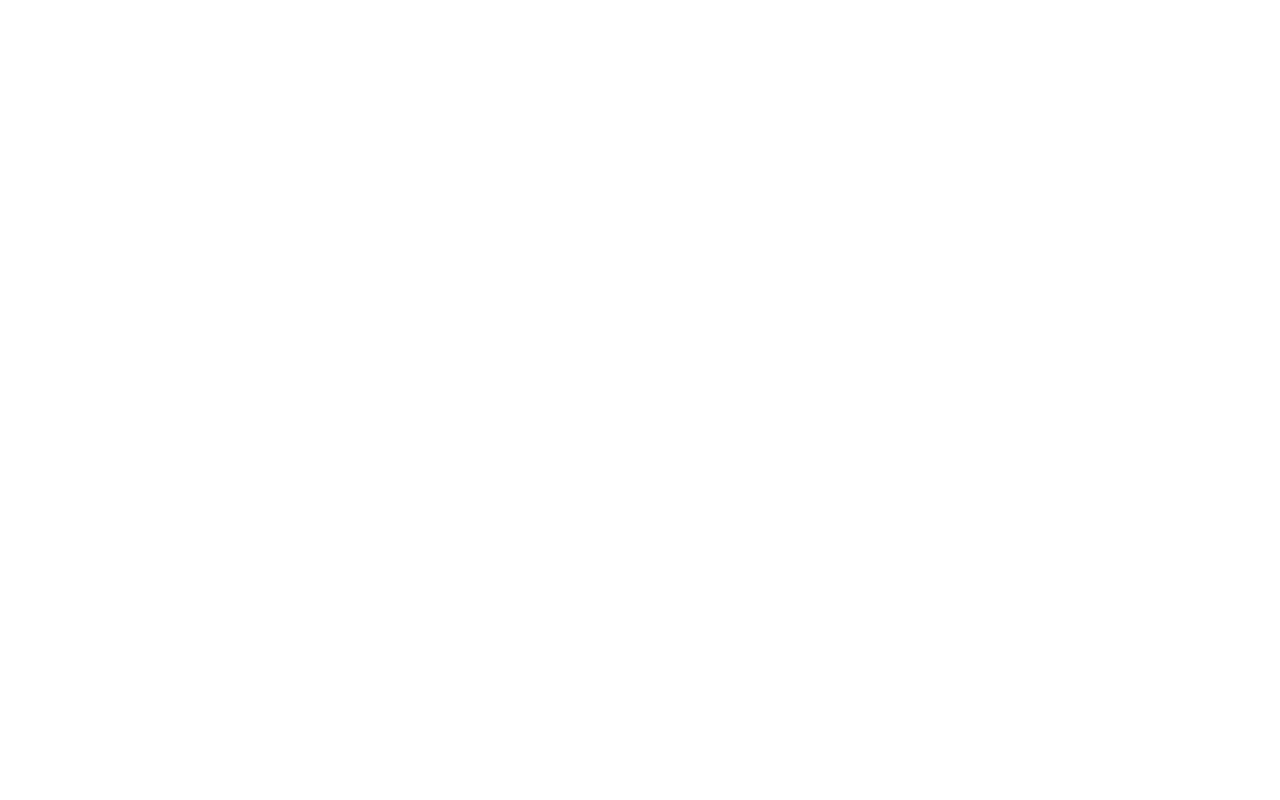
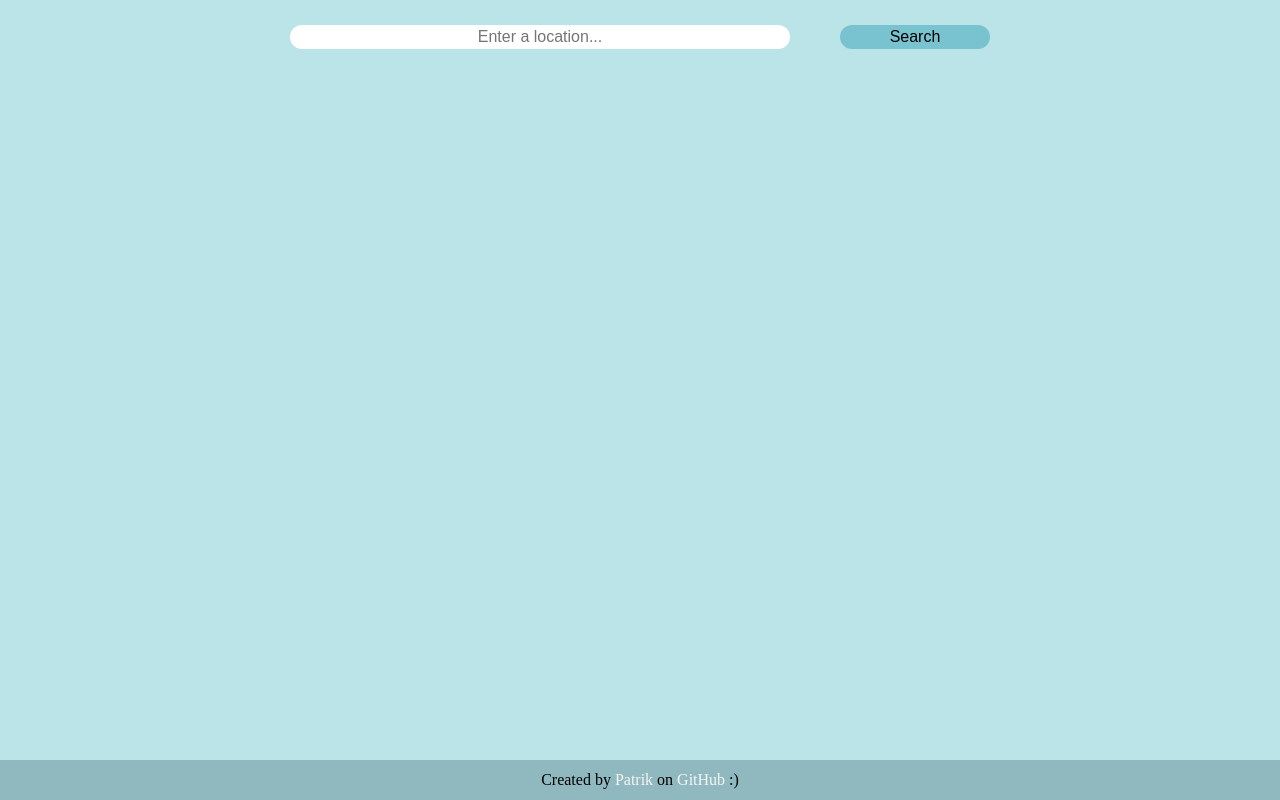
Before and after one commit to PatrikSlat/WeatherAPI, a website built with webpack: page src/template.html in a window 1280 px wide. Built offline with nearby package versions, Linux system fonts and the light colour scheme; no server answers.

Commit message:
Made API work & Basic HTML/CSS styling

```diff
--- a/src/index.js
+++ b/src/index.js
@@ -1,2 +1,19 @@
 import "./styles/main.css";
-import "./assets/logo.png";
+//import "./assets/logo.png";
+//For learning purposes the API KEY is placed in the JS File, beacuse DOTENV is not compatible with the frontend
+let API_KEY = "c5c7c84163854bbbbeb05611240705";
+
+const getData = async function fetchDataFromWeatherApi() {
+  try {
+    // Assuming your server-side proxy is set up at /api/weather
+    const response = await fetch(`https://api.weatherapi.com/v1/current.json?key=${API_KEY}&q=london&callback=weatherCallback`, {mode : 'cors'});
+    const results = await response.json();
+    console.log(results);
+  } catch (error) {
+    console.log(error);
+  }
+};
+
+document.addEventListener("DOMContentLoaded", () => {
+  getData();
+});
--- a/src/styles/main.css
+++ b/src/styles/main.css
@@ -5,3 +5,80 @@
   overflow-x: hidden;
   overflow-y: auto;
 }
+
+body{
+  display: flex;
+  flex-direction: column;
+  height: 100vh;
+  width: 100vw;
+  background: rgb(187, 228, 233);
+}
+
+/* Header section styling start */
+header{
+  height: 20vh;
+  display: flex;
+  justify-content: center;
+}
+
+.input-section{
+  display: flex;
+  flex-direction: row;
+  justify-content: center;
+  height: 3vh;
+  margin-top: 25px;
+  gap: 50px;
+}
+
+#submit-btn{
+  cursor: pointer;
+  border-radius: 12px;
+  width: 150px;
+  font-size: 1em;
+  background: rgb(121, 194, 208);
+  border: none;
+}
+
+#submit-btn:hover{
+  background: rgba(121, 194, 208, 0.8);
+}
+
+#submit-btn:active{
+  background: rgb(118, 186, 199);
+}
+
+#input-field{
+  cursor: pointer;
+  flex-grow: 1;
+  text-align: center;
+  width: 500px;
+  border-radius: 15px;
+	background: rgb(255, 255, 255);
+  outline: none;
+  border: none;
+  font-size: 1em;
+}
+
+#input-field:focus{
+  background-color: whitesmoke;
+}
+
+/* Header section styling end */
+/* Main section styling start */
+main{
+  height: 75vh;
+}
+/* Main section styling end */
+footer{
+  display: flex;
+  justify-content: center;
+  align-items: center;
+  font-size: 1em;
+  height: 5vh;
+  background: rgb(143, 185, 190);
+}
+
+#link-anchor{
+  text-decoration: none !important;
+  color: whitesmoke;
+}
--- a/src/template.html
+++ b/src/template.html
@@ -6,6 +6,17 @@
   <title>Document</title>
 </head>
 <body>
+  <header>
+    <div class="input-section">
+      <input type="field" placeholder="Enter a location..." required id="input-field">
+      <button id="submit-btn">Search</button>
+    </div>
+  </header>
+  <main>
 
+  </main>
+  <footer>
+    <p>Created by <a id="link-anchor" href="https://github.com/PatrikSlat">Patrik</a> on <a id="link-anchor" href="https://github.com/PatrikSlat/WeatherAPI">GitHub</a> :)</p>
+  </footer>
 </body>
 </html>
--- a/webpack.config.js
+++ b/webpack.config.js
@@ -1,6 +1,8 @@
 const path = require("path");
 const HtmlWebpackPlugin = require("html-webpack-plugin");
 const historyApiFallback = require("connect-history-api-fallback");
+const webpack = require('webpack');
+require('dotenv').config({ path: './.env' });
 
 module.exports = {
     mode: "development",
@@ -42,5 +44,8 @@ module.exports = {
             filename: "index.html",
             template: "src/template.html",
         }),
+        new webpack.DefinePlugin({
+            "process.env": JSON.stringify(process.env),
+          }),
     ]
 }
```
Also changed, not shown: package.json (+7 -0 lines), dist/bundle9400e19fe434a2d3660f.js (added), dist/index.html (added), 3 other files.
